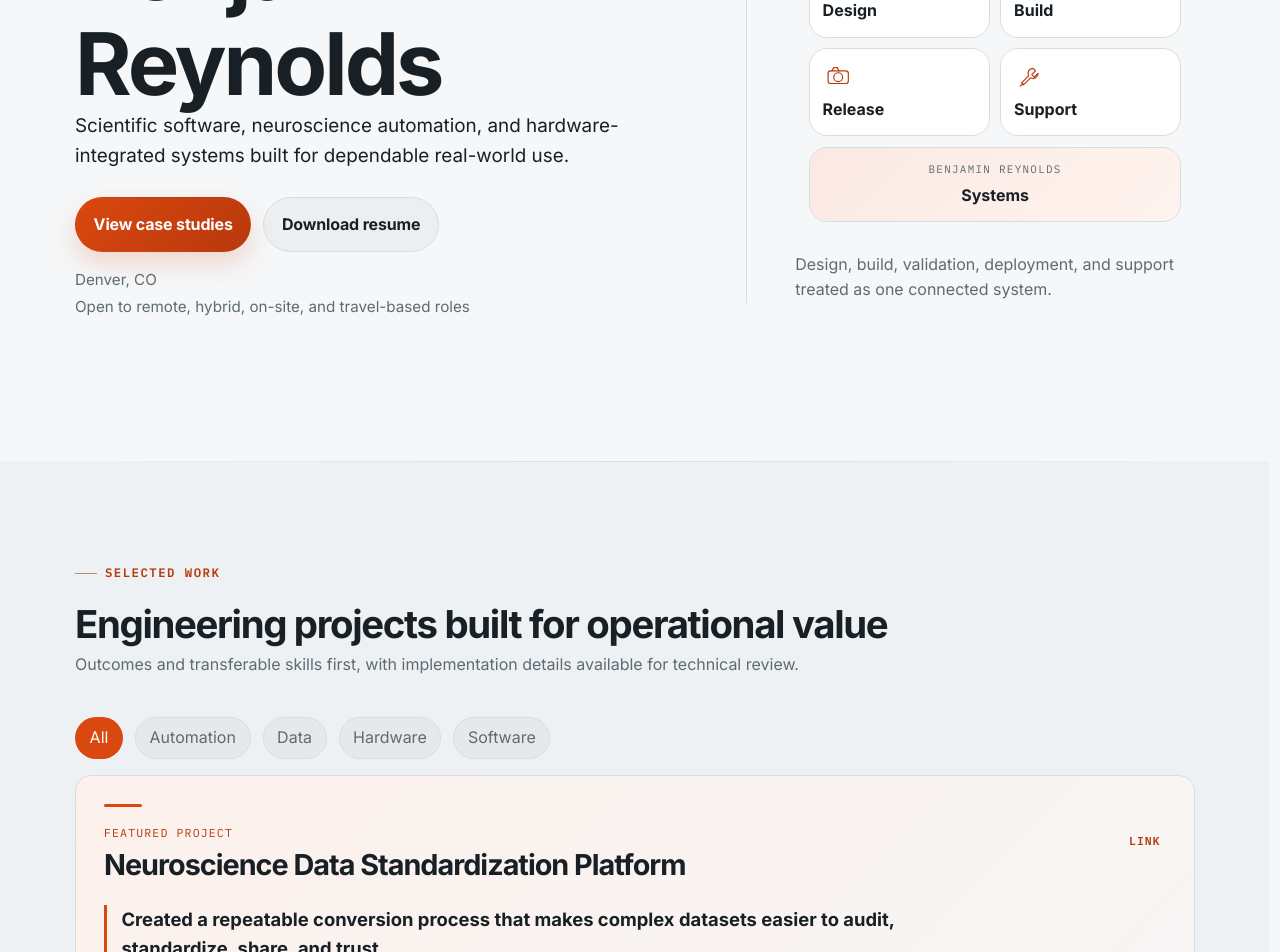
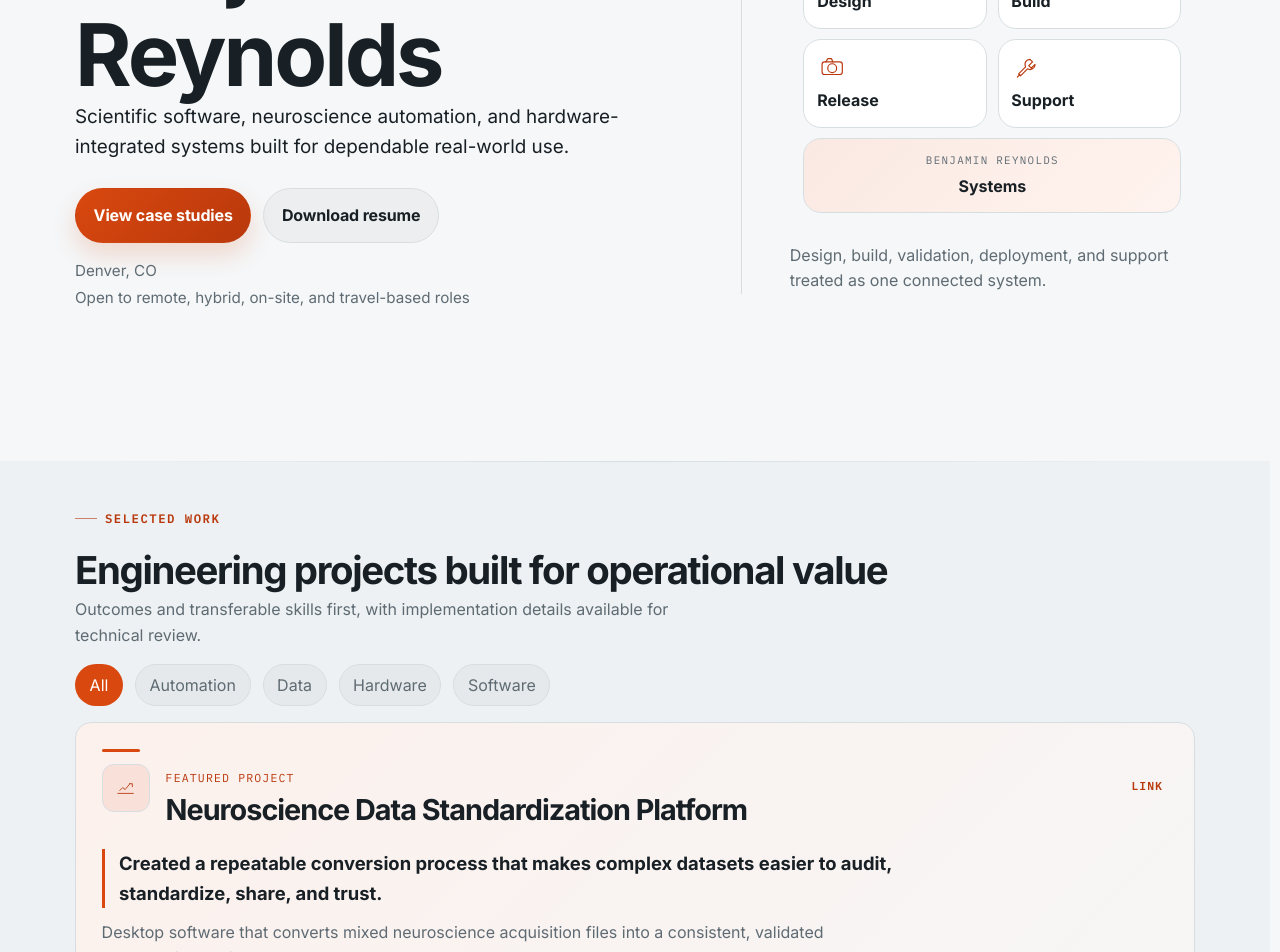
Before and after one commit to bengreynolds/website2, a React (Vite) app: page /#home in a window 1280 px wide. Shown: the part 340-1292 px from the top of the page. Built offline with nearby package versions, Linux system fonts and the light colour scheme.

Commit message:
Improve adaptive spacing and visual cues

```diff
--- a/src/App.jsx
+++ b/src/App.jsx
@@ -461,15 +461,22 @@ function BioCompass() {
 }
 
 const ProjectCard = memo(function ProjectCard({ project }) {
+  const visual = getVisualMeta(`${project.category} ${project.tools.join(" ")}`);
+
   return (
     <article
       id={`project-${project.id}`}
       className={`project-card reveal ${project.featured ? "is-featured" : ""}`}
     >
       <header className="project-card-header">
-        <div>
-          {project.featured ? <span className="project-card-kicker">Featured project</span> : null}
-          <h3>{project.title}</h3>
+        <div className="project-title-row">
+          <span className="project-card-icon" aria-hidden="true">
+            <GlyphIcon kind={visual.kind} />
+          </span>
+          <div>
+            {project.featured ? <span className="project-card-kicker">Featured project</span> : null}
+            <h3>{project.title}</h3>
+          </div>
         </div>
         <a className="project-permalink" href={`#project-${project.id}`} aria-label={`Link to ${project.title}`}>
           Link
--- a/src/spa.css
+++ b/src/spa.css
@@ -42,7 +42,9 @@
   --radius-md: 12px;
   --max-width: 1120px;
   --gutter: clamp(1rem, 3vw, 2rem);
-  --section-space: clamp(4rem, 8vw, 7rem);
+  --section-space: clamp(3rem, 5.5vh, 5.25rem);
+  --cluster-space: clamp(1.25rem, 2.5vw, 2.5rem);
+  --panel-gap: clamp(0.85rem, 1.5vw, 1.5rem);
   --motion-fast: 180ms;
   --motion-med: 280ms;
   --motion-slow: 560ms;
@@ -542,7 +544,12 @@ main {
 .section-heading {
   display: grid;
   gap: 0.4rem;
-  margin-bottom: 1.5rem;
+  margin-bottom: clamp(1rem, 2vh, 1.5rem);
+}
+
+.section-heading > p:last-child {
+  max-width: 70ch;
+  margin-bottom: 0;
 }
 
 .section-heading.is-centered {
@@ -1010,11 +1017,24 @@ main {
 
 .hero-map-core {
   grid-column: 1 / -1;
+  position: relative;
+  overflow: hidden;
   text-align: center;
   background: var(--surface);
   background:
     linear-gradient(135deg, color-mix(in srgb, var(--accent) 12%, var(--surface)), color-mix(in srgb, var(--accent-warm) 8%, var(--surface))),
     var(--surface);
+}
+
+body.motion-ready .hero-map-core::after {
+  content: "";
+  position: absolute;
+  inset: 0 auto 0 -32%;
+  width: 24%;
+  pointer-events: none;
+  background: linear-gradient(90deg, transparent, color-mix(in srgb, var(--accent) 18%, transparent), transparent);
+  transform: skewX(-18deg);
+  animation: signal-scan 4.8s var(--motion-ease) infinite;
 }
 
 .hero-map-core span {
@@ -2147,14 +2167,15 @@ section,
 
 .hero {
   min-height: calc(100vh - 76px);
-  min-height: calc(100svh - 76px);
+  min-height: min(760px, calc(100svh - 76px));
+  padding-block: clamp(3rem, 5vh, 4.5rem);
   display: flex;
   align-items: center;
 }
 
 .hero-grid {
   align-items: center;
-  gap: clamp(2rem, 5vw, 4.5rem);
+  gap: clamp(1.75rem, 4vw, 3.75rem);
 }
 
 .hero-meta {
@@ -2188,8 +2209,8 @@ section,
 
 .capability-overview {
   display: grid;
-  grid-template-columns: minmax(260px, 0.38fr) minmax(0, 1fr);
-  gap: clamp(2rem, 6vw, 5rem);
+  grid-template-columns: repeat(auto-fit, minmax(min(100%, 320px), 1fr));
+  gap: var(--cluster-space);
   align-items: start;
 }
 
@@ -2198,13 +2219,13 @@ section,
 }
 
 .capability-overview .about-grid {
-  grid-template-columns: repeat(3, minmax(0, 1fr));
+  grid-template-columns: repeat(auto-fit, minmax(min(100%, 180px), 1fr));
 }
 
 .experience-layout {
   display: grid;
   grid-template-columns: minmax(0, 1.65fr) minmax(280px, 0.75fr);
-  gap: clamp(2rem, 5vw, 4rem);
+  gap: var(--cluster-space);
   align-items: start;
 }
 
@@ -2235,8 +2256,8 @@ section,
 }
 
 .capabilities {
-  margin-top: clamp(3rem, 6vw, 5rem);
-  padding-top: clamp(2.5rem, 5vw, 4rem);
+  margin-top: var(--cluster-space);
+  padding-top: var(--cluster-space);
   border-top: 1px solid var(--section-divider);
 }
 
@@ -2263,12 +2284,12 @@ section,
 }
 
 .about-grid {
-  gap: 1.5rem;
+  gap: var(--panel-gap);
 }
 
 .skill-grid {
-  grid-template-columns: repeat(2, minmax(0, 1fr));
-  gap: 1.5rem;
+  grid-template-columns: repeat(auto-fit, minmax(min(100%, 280px), 1fr));
+  gap: var(--panel-gap);
 }
 
 .timeline-item {
@@ -2291,14 +2312,15 @@ section,
 }
 
 .project-grid {
-  gap: 1.25rem;
+  gap: var(--panel-gap);
 }
 
 .project-card {
-  padding: clamp(1.15rem, 3vw, 1.75rem);
+  padding: clamp(1.1rem, 2vw, 1.6rem);
   border-radius: var(--radius-lg);
   box-shadow: none;
   backdrop-filter: none;
+  container-type: inline-size;
 }
 
 .project-card:hover {
@@ -2317,6 +2339,45 @@ section,
 .project-card-header h3 {
   margin-top: 0.25rem;
   font-size: clamp(1.35rem, 2.4vw, 1.8rem);
+}
+
+.project-title-row {
+  display: flex;
+  gap: clamp(0.75rem, 1.5vw, 1rem);
+  align-items: flex-start;
+  min-width: 0;
+}
+
+.project-title-row > div {
+  min-width: 0;
+}
+
+.project-card-icon {
+  width: clamp(2.6rem, 4vw, 3rem);
+  height: clamp(2.6rem, 4vw, 3rem);
+  flex: 0 0 auto;
+  display: grid;
+  place-items: center;
+  border: 1px solid var(--border);
+  border-radius: var(--radius-md);
+  color: var(--accent-strong);
+  background: var(--accent-soft);
+  transition: transform var(--motion-fast) var(--motion-ease), border-color var(--motion-fast) var(--motion-ease);
+}
+
+.project-card-icon svg {
+  width: 1.45rem;
+  height: 1.45rem;
+  fill: none;
+  stroke: currentColor;
+  stroke-width: 1.8;
+  stroke-linecap: round;
+  stroke-linejoin: round;
+}
+
+.project-card:hover .project-card-icon {
+  transform: translateY(-2px);
+  border-color: color-mix(in srgb, var(--accent) 42%, var(--border));
 }
 
 .project-permalink {
@@ -2460,13 +2521,14 @@ section,
 }
 
 .contact-links {
-  grid-template-columns: repeat(2, minmax(0, 1fr));
+  grid-template-columns: repeat(auto-fit, minmax(min(100%, 240px), 1fr));
+  gap: var(--panel-gap);
   margin-top: 0;
 }
 
 .contact-grid {
-  grid-template-columns: minmax(260px, 0.72fr) minmax(0, 1.28fr);
-  gap: clamp(2rem, 6vw, 5rem);
+  grid-template-columns: repeat(auto-fit, minmax(min(100%, 320px), 1fr));
+  gap: var(--cluster-space);
 }
 
 .contact-copy {
@@ -2499,6 +2561,31 @@ section,
   overflow-wrap: anywhere;
 }
 
+@container (max-width: 660px) {
+  .project-facts,
+  .project-contribution,
+  .case-study-stack {
+    grid-template-columns: 1fr;
+  }
+
+  .project-facts > div + div {
+    padding-left: 0;
+    border-left: 0;
+    border-top: 1px solid var(--border);
+  }
+}
+
+@keyframes signal-scan {
+  0%,
+  56% {
+    transform: translateX(0) skewX(-18deg);
+  }
+  78%,
+  100% {
+    transform: translateX(560%) skewX(-18deg);
+  }
+}
+
 @keyframes drift {
   0%,
   100% {
@@ -2517,8 +2604,6 @@ section,
 
 @media (max-width: 1024px) {
   .hero-grid,
-  .capability-overview,
-  .contact-grid,
   .gallery-hero {
     grid-template-columns: 1fr;
   }
@@ -2683,19 +2768,6 @@ section,
     grid-column: 1 / -1;
   }
 
-  .skill-grid,
-  .project-facts,
-  .project-contribution,
-  .case-study-stack {
-    grid-template-columns: 1fr;
-  }
-
-  .project-facts > div + div {
-    padding-left: 0;
-    border-left: 0;
-    border-top: 1px solid var(--border);
-  }
-
   .timeline::before {
     left: 10px;
   }
@@ -2708,7 +2780,6 @@ section,
     left: -22px;
   }
 
-  .contact-links,
   .contact-notes {
     grid-template-columns: 1fr;
   }
@@ -2733,7 +2804,7 @@ section,
 
 @media (max-width: 640px) {
   .section {
-    padding-block: clamp(3.25rem, 12vw, 4.5rem);
+    padding-block: var(--section-space);
   }
 
   .container {
```
